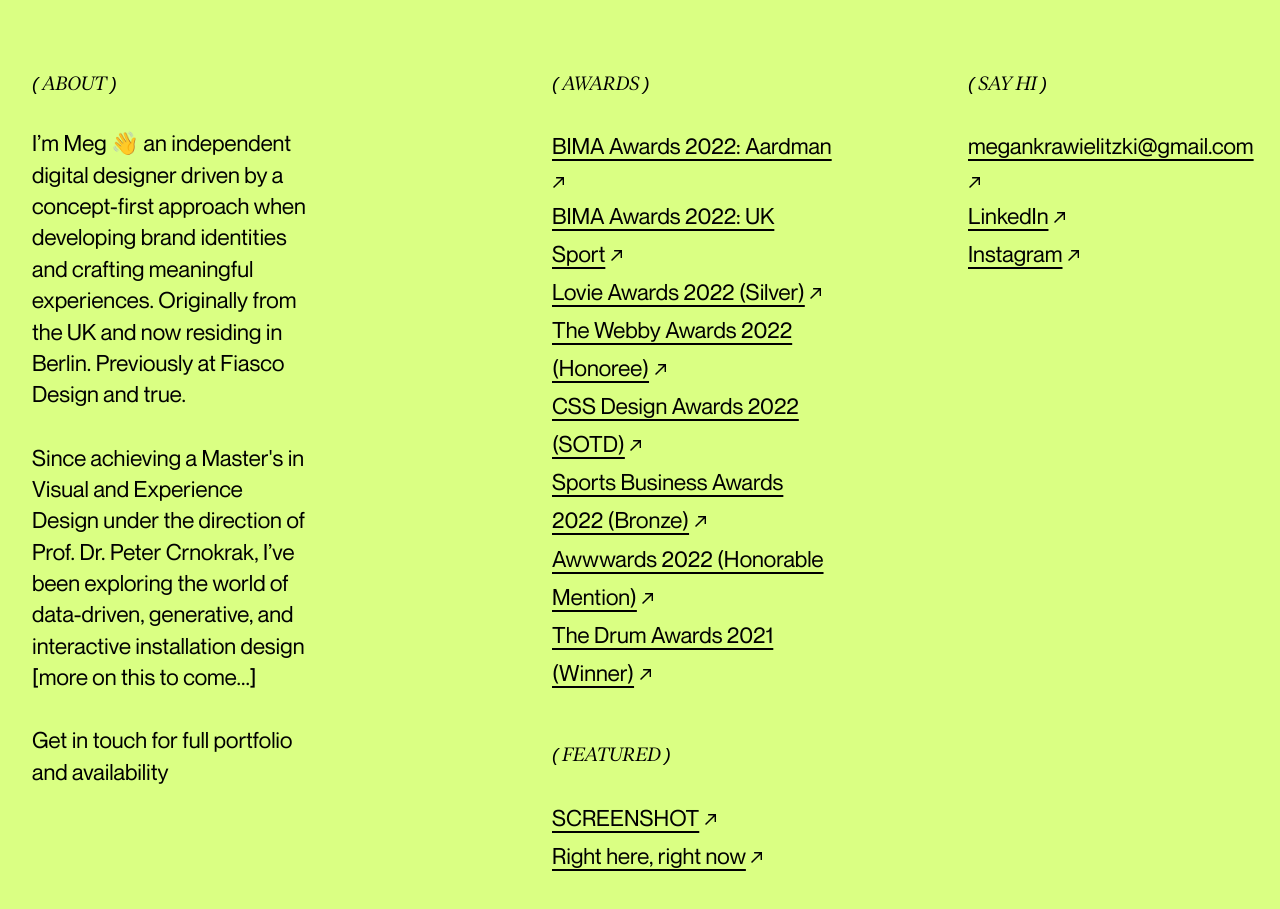
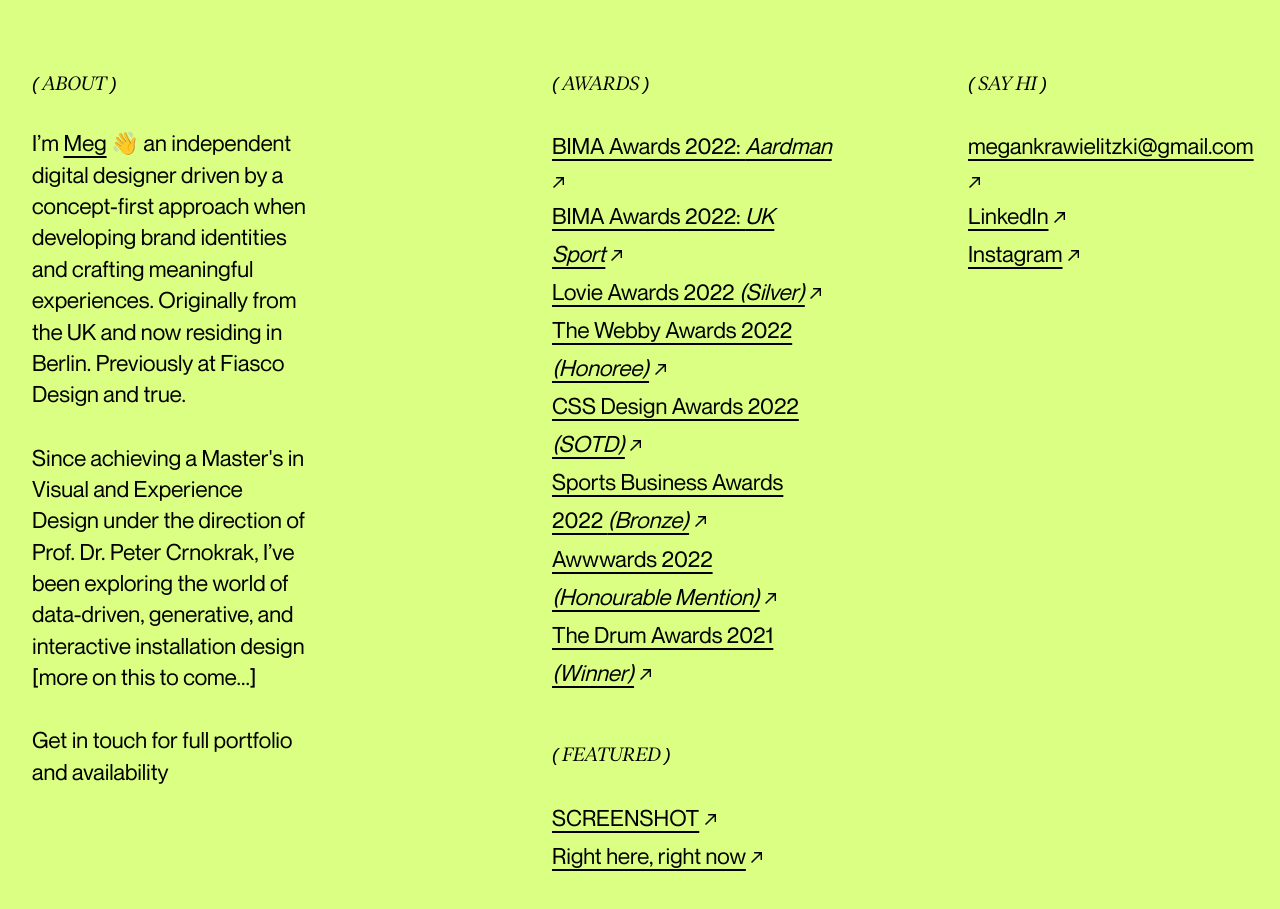
Before and after one commit to simone-gasparini-94/meg-zki, a plain HTML site: page index.html in a window 1280 px wide. Shown: the part 1200-2109 px from the top of the page. Drawn offline with Linux system fonts and the light colour scheme.

Commit message:
applied the style of the links in the link-container to all the links, now have to add the links to the about column

```diff
--- a/index.html
+++ b/index.html
@@ -42,7 +42,7 @@
     <div class="three-column-container">
         <div class="column" id="column1">
             <h2 class="column-title">( ABOUT )</h2>
-            <p class="column-content">I’m Meg 👋 an independent digital designer driven by a concept-first approach when developing brand identities and crafting meaningful experiences. Originally from
+            <p class="column-content">I’m <span class="highlight">Meg</span> 👋 an independent digital designer driven by a concept-first approach when developing brand identities and crafting meaningful experiences. Originally from
                 the UK and now residing in Berlin. Previously at Fiasco Design and true.</p>
             <p class="column-content">Since achieving a Master's in Visual and Experience Design under the direction of Prof. Dr. Peter Crnokrak, I’ve been exploring the world of data-driven, generative, and interactive installation design [more on this to come...]</p>
             <p class="column-content">Get in touch for full portfolio and availability</p>
@@ -50,35 +50,35 @@
         <div class="column" id="column2">
             <h2 class="column-title">( AWARDS )</h2>
             <div class="link-container">
-                <a href="https://bima.co.uk/aardman-com-where-ux-meets-wonk-true/" target="_blank">BIMA Awards 2022: Aardman</a>
+                <a href="https://bima.co.uk/aardman-com-where-ux-meets-wonk-true/" target="_blank">BIMA Awards 2022: <span class="italic">Aardman</span></a>
                 <img class="arrow" src="assets/SVGs/↗.svg" alt="arrow">
             </div>
             <div class="link-container">
-                <a href="https://bima.co.uk/uk-sport-levelling-the-playing-field-in-elite-sport-true/" target="_blank">BIMA Awards 2022: UK Sport</a>
+                <a href="https://bima.co.uk/uk-sport-levelling-the-playing-field-in-elite-sport-true/" target="_blank">BIMA Awards 2022: <span class="italic">UK Sport</span></a>
                 <img class="arrow" src="assets/SVGs/↗.svg" alt="arrow">
             </div>
             <div class="link-container">
-                <a href="https://winners.lovieawards.com/search/?sw=aardman&sort=&pg=1" target="_blank">Lovie Awards 2022 (Silver)</a>
+                <a href="https://winners.lovieawards.com/search/?sw=aardman&sort=&pg=1" target="_blank">Lovie Awards 2022 <span class="italic">(Silver)</span></a>
                 <img class="arrow" src="assets/SVGs/↗.svg" alt="arrow">
             </div>
             <div class="link-container">
-                <a href="https://winners.webbyawards.com/2022/websites-and-mobile-sites/general-desktop-mobile-sites/corporate-communications/213808/aardmancom--full-of-character" target="_blank">The Webby Awards 2022 (Honoree)</a>
+                <a href="https://winners.webbyawards.com/2022/websites-and-mobile-sites/general-desktop-mobile-sites/corporate-communications/213808/aardmancom--full-of-character" target="_blank">The Webby Awards 2022 <span class="italic">(Honoree)</span></a>
                 <img class="arrow" src="assets/SVGs/↗.svg" alt="arrow">
             </div>
             <div class="link-container">
-                <a href="https://www.cssdesignawards.com/sites/aardman/41131/" target="_blank">CSS Design Awards 2022 (SOTD)</a>
+                <a href="https://www.cssdesignawards.com/sites/aardman/41131/" target="_blank">CSS Design Awards 2022 <span class="italic">(SOTD)</span></a>
                 <img class="arrow" src="assets/SVGs/↗.svg" alt="arrow">
             </div>
             <div class="link-container">
-                <a href="https://sportsbusinessawards.co.uk/winners-2022/" target="_blank">Sports Business Awards 2022 (Bronze)</a>
+                <a href="https://sportsbusinessawards.co.uk/winners-2022/" target="_blank">Sports Business Awards 2022 <span class="italic">(Bronze)</span></a>
                 <img class="arrow" src="assets/SVGs/↗.svg" alt="arrow">
             </div>
             <div class="link-container">
-                <a href="https://www.awwwards.com/sites/aardman" target="_blank">Awwwards 2022 (Honorable Mention)</a>
+                <a href="https://www.awwwards.com/sites/aardman" target="_blank">Awwwards 2022 <span class="italic">(Honourable Mention)</span></a>
                 <img class="arrow" src="assets/SVGs/↗.svg" alt="arrow">
             </div>
             <div class="link-container">
-                <a href="https://www.thedrum.com/news/2021/10/14/how-uk-sport-encouraging-more-young-people-diverse-backgrounds-become-olympians" target="_blank">The Drum Awards 2021 (Winner)</a>
+                <a href="https://www.thedrum.com/news/2021/10/14/how-uk-sport-encouraging-more-young-people-diverse-backgrounds-become-olympians" target="_blank">The Drum Awards 2021 <span class="italic">(Winner)</span></a>
                 <img class="arrow" src="assets/SVGs/↗.svg" alt="arrow">
             </div>
             <h2 class="column-title">( FEATURED )</h2>
--- a/styles.css
+++ b/styles.css
@@ -67,10 +67,13 @@ body {
     -moz-osx-font-smoothing: grayscale;
 }
 
-.link-container a {
+a {
     color:hsl(0, 0%, 0%);
     text-underline-offset: 4.5px;
     text-decoration-thickness: 1.5px;
+}
+
+.link-container a {
     line-height: 1.7;
 }
 
@@ -187,6 +190,16 @@ body {
     grid-column: 10 / span 3;
 }
 
+.italic {
+    font-style: italic;
+}
+
+.highlight {
+    text-decoration: underline;
+    text-underline-offset: 4.5px;
+    text-decoration-thickness: 1.5px;
+}
+
 #copyright {
     padding: 2rem 2rem;
     font-size: 0.8rem
```
